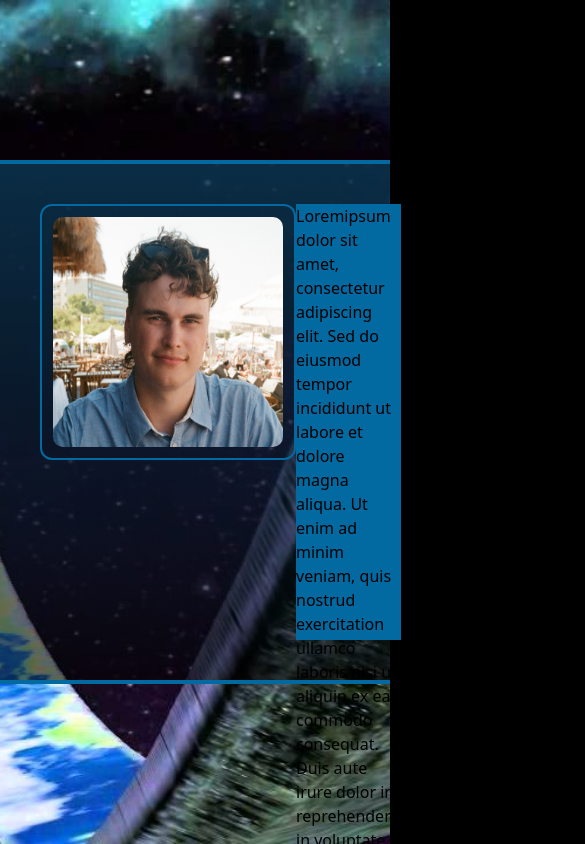
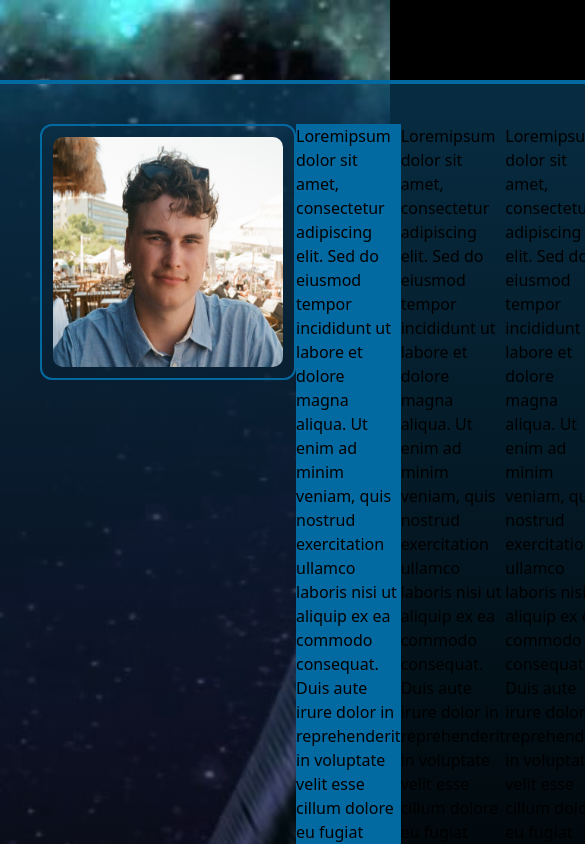
Before and after one commit to KalleHahl/HaloCE-Portfolio, a Next.js app in the folder portfolio/: page /about in a window 390 px wide. Shown: the top 844 px of the page, 585 px wide, since content can reach past the window. Built offline with nearby package versions, Linux system fonts and the light colour scheme.

Commit message:
Gradient background is now more mobile responsive

```diff
--- a/portfolio/components/GradientBackground.tsx
+++ b/portfolio/components/GradientBackground.tsx
@@ -1,13 +1,28 @@
 import React from "react"
 
-const GradientBackground = ({ children }: { children: React.ReactNode }) => {
+const GradientBackground = ({
+  text,
+  children,
+}: {
+  text: string
+  children: React.ReactNode
+}) => {
   return (
-    <div className="flex flex-col h-screen py-40">
-      {" "}
-      <div className="flex flex-row relative h-full py-10 px-10 border-b-4 border-t-4 border-sky-700">
-        <div className="absolute inset-0 bg-gradient-to-b from-sky-900 to-black opacity-60"></div>{" "}
-        {children}
+    <div className="flex flex-col min-h-screen">
+      <div className="relative h-20 md:h-40">
+        <div className="flex flex-col justify-end h-full">
+          <p className="font-handel text-4xl md:text-7xl absolute text-sky-700 bottom-0 left-1/2 transform -translate-x-1/2 md:left-80">
+            {text}
+          </p>
+        </div>
       </div>
+      <div className="flex flex-1">
+        <div className="flex flex-col flex-wrap flex-1 relative py-10 px-10 border-b-4 border-t-4 border-sky-700">
+          <div className="absolute inset-0 bg-gradient-to-b from-sky-900 to-black opacity-60"></div>{" "}
+          {children}
+        </div>
+      </div>
+      <div className="h-20 md:h-40"></div>
     </div>
   )
 }
```
